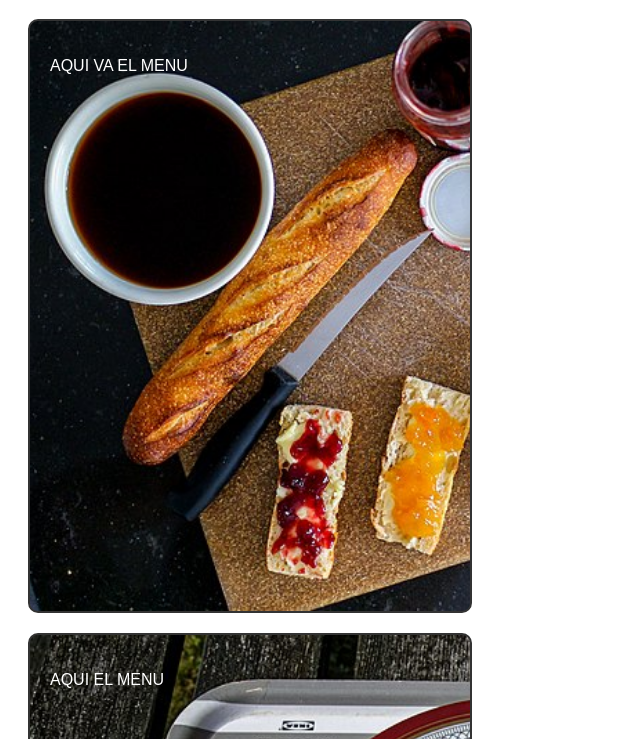
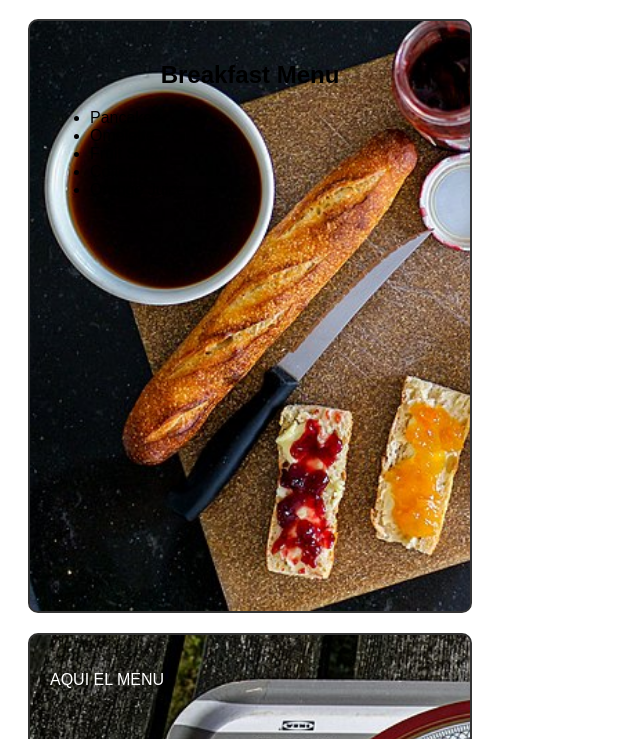
Before and after one commit to NatFer33/menu, a plain HTML site: page index.html in a window 1280 px wide. Shown: the part 61-800 px from the top of the page, without its empty margins (0-640 px from the left). Drawn offline with Linux system fonts and the light colour scheme.

Commit message:
Update index.html

```diff
--- a/index.html
+++ b/index.html
@@ -34,7 +34,14 @@ h2 {
 <h1>Menu</h1>
 <div class="menu" style="background-image: url('Breakfast.jpg')">
 
-	<p style="color: white;">AQUI VA EL MENU</p>
+	<p style="color: white;"><h2>Breakfast Menu</h2>
+    <ul>
+      <li>Pancakes</li>
+      <li>Omelette</li>
+      <li>Fruit Salad</li>
+      <li>Coffee</li>
+      <li>Orange Juice</li>
+    </ul></p>
 
 </div>
 <div class="menu" style="background-image: url('Lunch.jpg')">
```
